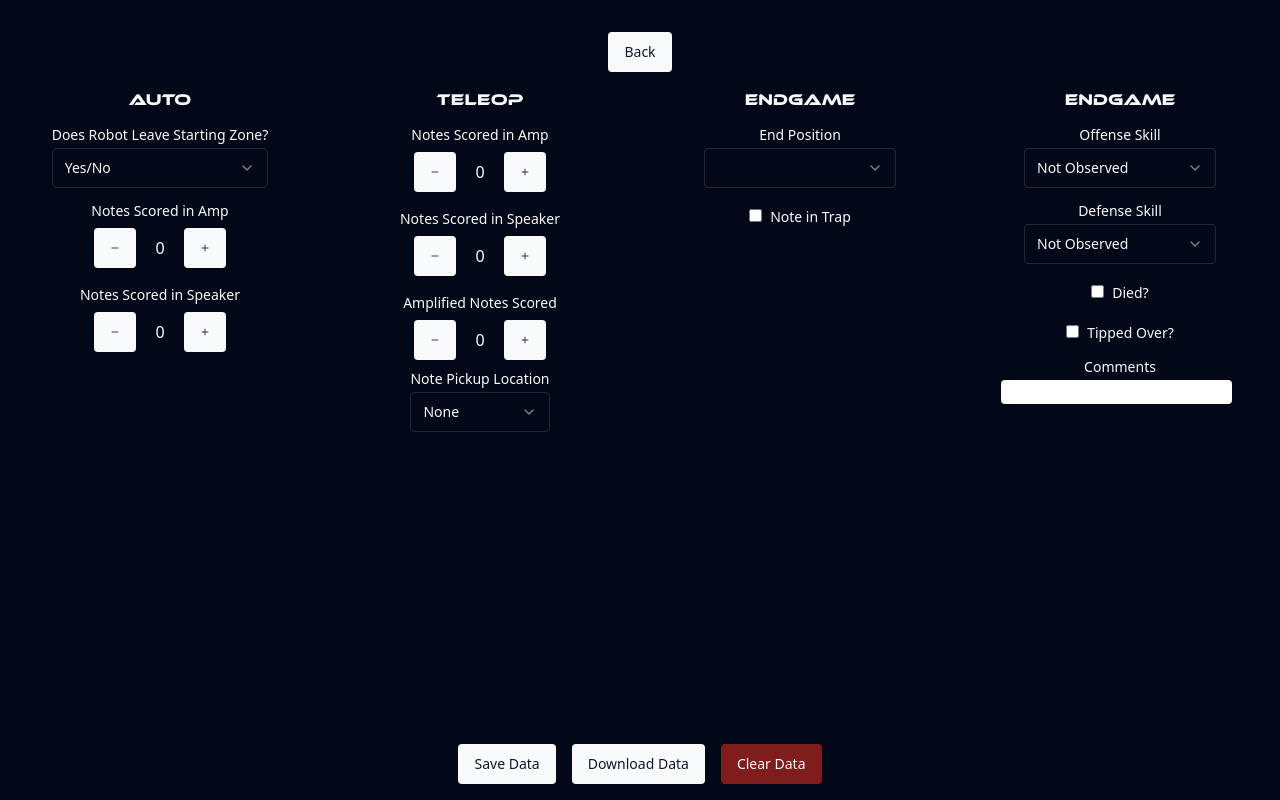
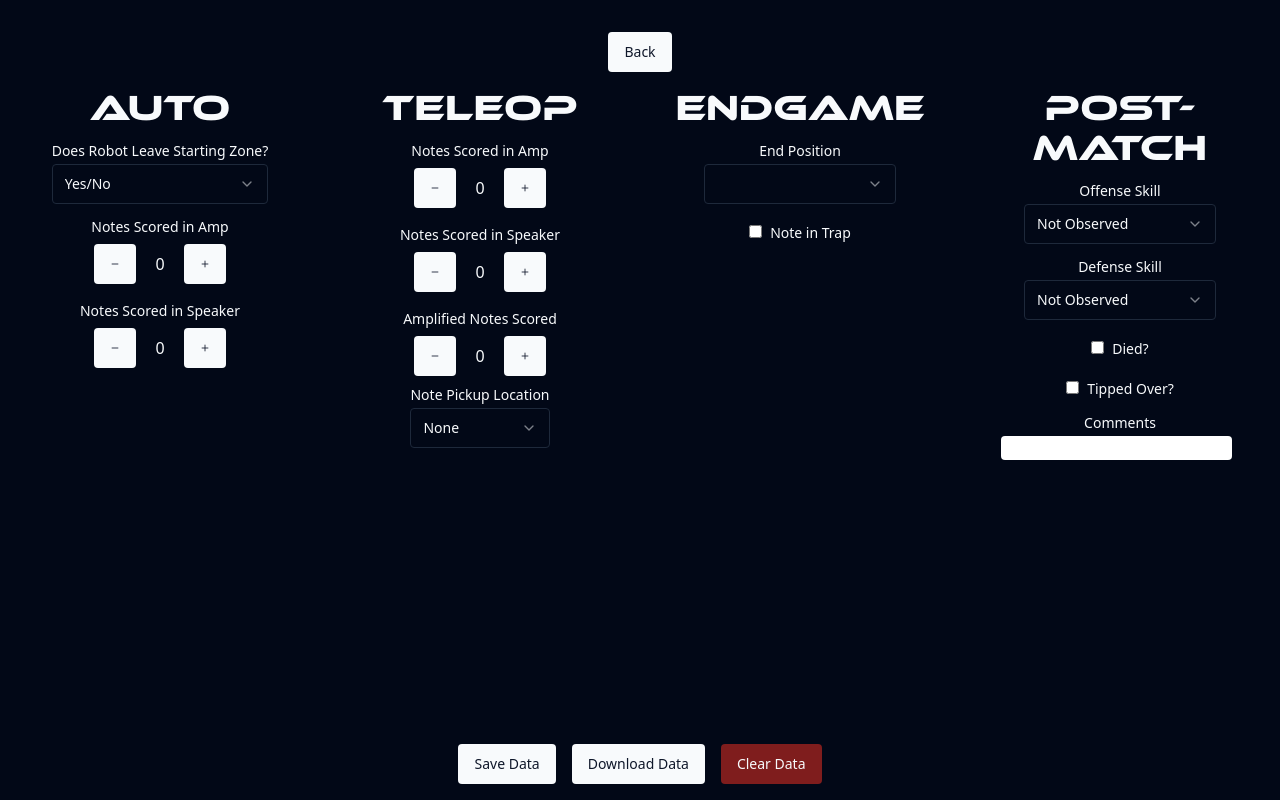
Before and after one commit to itsborck/ScoutingApp, a React (Vite) app: page /match in a window 1280 px wide. Built offline with nearby package versions, Linux system fonts and the light colour scheme.

Commit message:
update formatting

```diff
--- a/src/components/Match/Auto.tsx
+++ b/src/components/Match/Auto.tsx
@@ -53,7 +53,7 @@ function Auto() {
     <>
       <div className="flex flex-col items-center text-center justify-center mb-8">
         <div>
-          <h1>Auto</h1>
+          <h1 className="text-4xl">Auto</h1>
         </div>
         <div className="grid max-w-sm items-center mt-4 gap-1.5 mx-auto">
           <Label htmlFor="match-type">Does Robot Leave Starting Zone?</Label>
--- a/src/components/Match/Endgame.tsx
+++ b/src/components/Match/Endgame.tsx
@@ -28,7 +28,7 @@ function Endgame() {
     <>
       <div className="flex flex-col items-center text-center justify-center mb-8">
         <div>
-          <h1>Endgame</h1>
+          <h1 className="text-4xl">Endgame</h1>
         </div>
         <div className="grid w-48 items-center mt-4 gap-1.5 mx-auto">
           <Label htmlFor="end-position">End Position</Label>
--- a/src/components/Match/PostMatch.tsx
+++ b/src/components/Match/PostMatch.tsx
@@ -49,7 +49,7 @@ function PostMatch() {
     <>
       <div className="flex flex-col items-center text-center justify-center mb-8">
         <div>
-          <h1>Endgame</h1>
+          <h1 className="text-4xl">Post-Match</h1>
         </div>
         <div className="grid w-48 items-center mt-4 gap-1.5 mx-auto">
           <Label htmlFor="offense">Offense Skill</Label>
--- a/src/components/Match/Teleop.tsx
+++ b/src/components/Match/Teleop.tsx
@@ -71,7 +71,7 @@ function Teleop() {
     <>
       <div className="flex flex-col items-center text-center justify-center mb-8">
         <div>
-          <h1>Teleop</h1>
+          <h1 className="text-4xl">Teleop</h1>
         </div>
         <div className="grid max-w-sm items-center mt-4 gap-1.5 mx-auto">
           <Label htmlFor="match-type">Notes Scored in Amp</Label>
```
